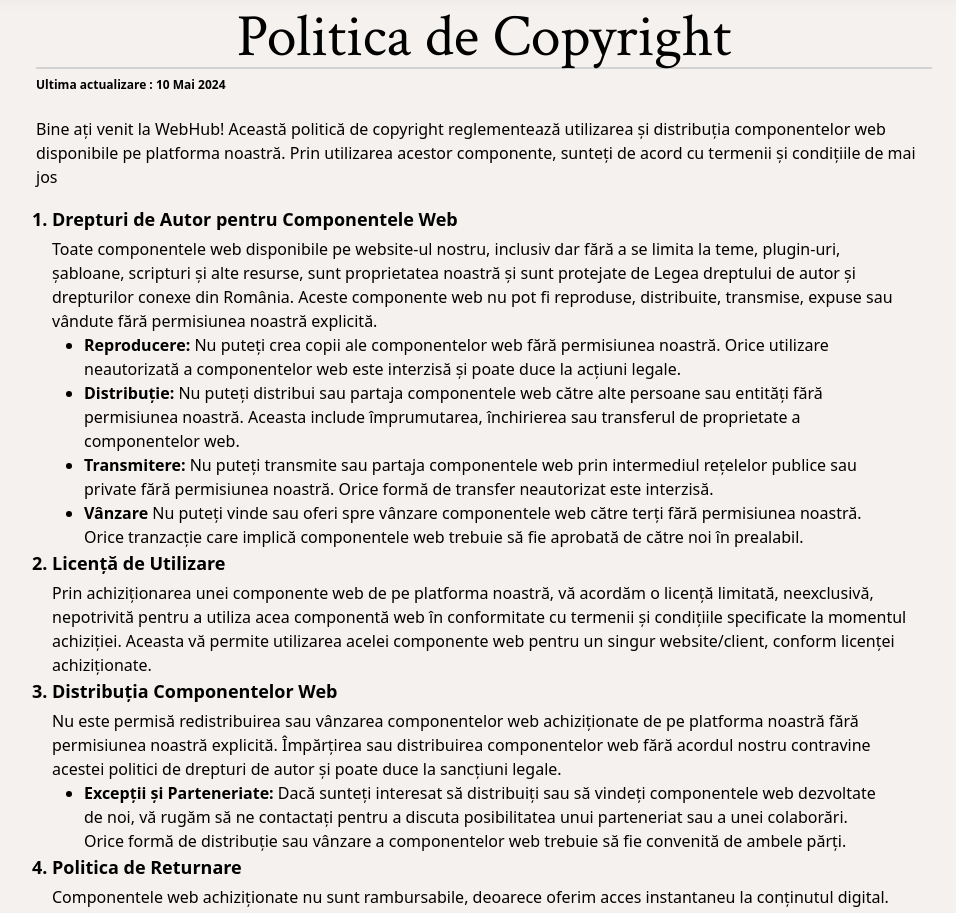
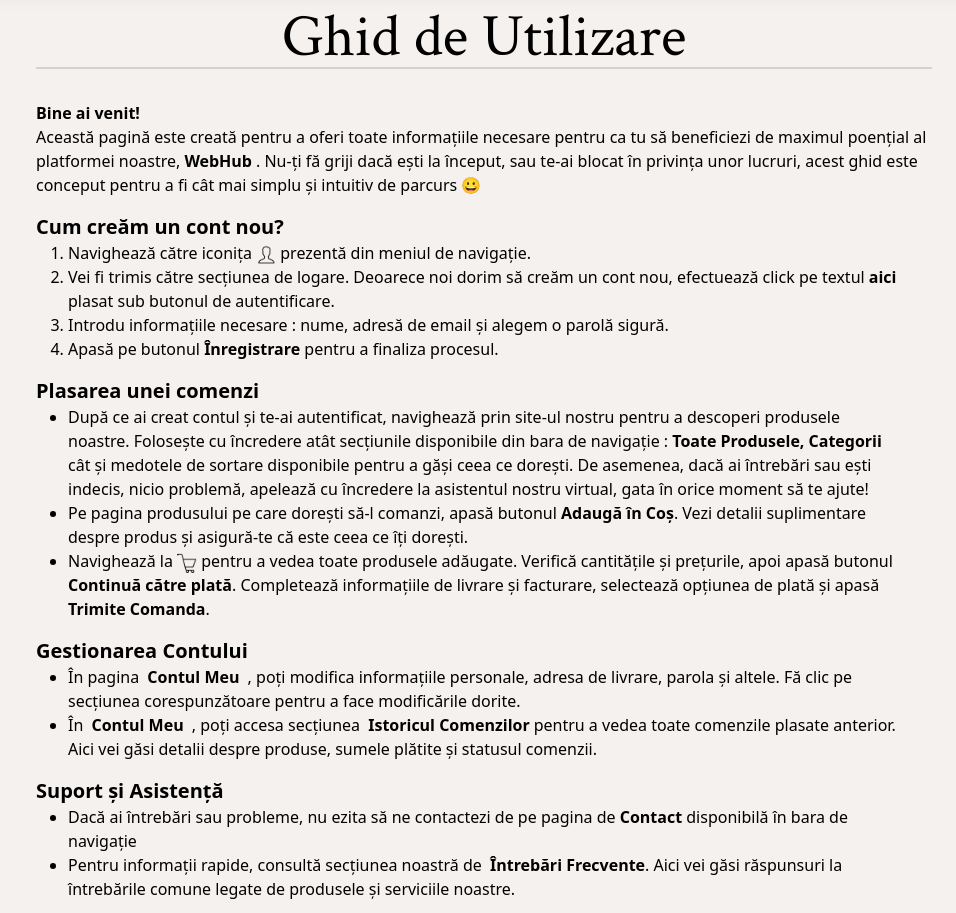
Before and after one commit to matei-george/licenta, a React (Vite) app in the folder frontend/: page / in a window 1280 px wide. Shown: the part 115-1028 px from the top of the page, without its empty margins (156-1112 px from the left). Built offline with nearby package versions, Linux system fonts and the light colour scheme.

Commit message:
Update contact font and add Guide page

```diff
--- a/frontend/src/App.jsx
+++ b/frontend/src/App.jsx
@@ -1,25 +1,11 @@
 // eslint-disable-next-line no-unused-vars
 import React from "react";
 
-import { Copyright } from "./Pages/Copyright/Copyright";
-import { Login } from "./Pages/Login/Login";
-import { Register } from "./Pages/Register/Register";
-import { Contact } from "./Pages/Contact/Contact";
-import { Politica } from "./Pages/PoliticaConf/Politica";
-import { TermeniCond } from "./Pages/TermeniCond/TermeniCond";
-import { FAQ } from "./Pages/FAQ/FAQ";
+import { GhidUtilizare } from "./Pages/GhidUtilizare/GhidUtilizare";
 export default function App() {
    return (
       <div>
-         <Copyright />
-         <Contact />
-         <Politica />
-         <TermeniCond />
-         <FAQ />
-         <div className="container flex">
-            <Login />
-            <Register />
-         </div>
+         <GhidUtilizare />
       </div>
 
       // https://codeshare.io/aiimaseaua
--- a/frontend/src/Pages/Contact/Contact.css
+++ b/frontend/src/Pages/Contact/Contact.css
@@ -11,7 +11,7 @@ main {
 }
 
 .contact-content p {
-   font-family: var(--crimson);
+   font-family: var(--inter);
    font-size: 18px;
 }
 
--- a/frontend/src/Pages/GhidUtilizare/GhidUtilizare.css
+++ b/frontend/src/Pages/GhidUtilizare/GhidUtilizare.css
@@ -0,0 +1,11 @@
+main {
+   background-color: var(--page-bg);
+}
+.gu-content {
+   width: 70vw;
+}
+
+.gu-title {
+   font-family: var(--crimson);
+   border-bottom: 2px solid lightgray;
+}
--- a/frontend/src/Pages/GhidUtilizare/GhidUtilizare.jsx
+++ b/frontend/src/Pages/GhidUtilizare/GhidUtilizare.jsx
@@ -0,0 +1,91 @@
+// eslint-disable-next-line no-unused-vars
+import React from "react";
+
+// Componente
+import { Navbar } from "../../Components/Navbar/Navbar";
+import { Footer } from "../../Components/Footer/Footer";
+
+// Stiluri
+import "../../shared.css";
+import "./GhidUtilizare.css";
+
+// Asseturi
+import user from "../../Components/Assets/Icons/icons8-user-50.png";
+import cart from "../../Components/Assets/Icons/icons8-shopping-cart-50.png";
+
+export const GhidUtilizare = () => {
+   return (
+      <main className="flex flex-col">
+         <Navbar />
+         <div className="gu-content mx-auto my-8 flex-1">
+            <h1 className="text-6xl gu-title text-center mb-8">Ghid de Utilizare</h1>
+            <p className="font-bold">Bine ai venit!</p>
+            <p className="mb-4">
+               Această pagină este creată pentru a oferi toate informațiile necesare pentru ca tu să beneficiezi de maximul poențial al platformei noastre,
+               <span className="font-semibold mx-1">WebHub</span>. Nu-ți fă griji dacă ești la început, sau te-ai blocat în privința unor lucruri, acest ghid este conceput
+               pentru a fi cât mai simplu și intuitiv de parcurs 😀
+            </p>
+            <p className="font-bold text-xl">Cum creăm un cont nou?</p>
+            <ul className="list-decimal px-8">
+               <li>
+                  Navighează către iconița <img src={user} alt="user-icon" className="inline w-5" /> prezentă din meniul de navigație.
+               </li>
+               <li>
+                  Vei fi trimis către secțiunea de logare. Deoarece noi dorim să creăm un cont nou, efectuează click pe textul <span className="font-bold">aici</span> plasat
+                  sub butonul de autentificare.
+               </li>
+               <li>Introdu informațiile necesare : nume, adresă de email și alegem o parolă sigură.</li>
+               <li>
+                  Apasă pe butonul <span className="font-bold">Înregistrare</span> pentru a finaliza procesul.
+               </li>
+            </ul>
+            <p className="font-bold text-xl mt-4">Plasarea unei comenzi</p>
+            <ul className="list-disc px-8">
+               <li>
+                  După ce ai creat contul și te-ai autentificat, navighează prin site-ul nostru pentru a descoperi produsele noastre. Folosește cu încredere atât secțiunile
+                  disponibile din bara de navigație : <span className="font-bold">Toate Produsele, Categorii</span> cât și medotele de sortare disponibile pentru a găși ceea
+                  ce dorești. De asemenea, dacă ai întrebări sau ești indecis, nicio problemă, apelează cu încredere la asistentul nostru virtual, gata în orice moment să te
+                  ajute!
+               </li>
+               <li>
+                  Pe pagina produsului pe care dorești să-l comanzi, apasă butonul <span className="font-bold">Adaugă în Coș</span>. Vezi detalii suplimentare despre produs și
+                  asigură-te că este ceea ce îți dorești.
+               </li>
+               <li>
+                  Navighează la <img src={cart} alt="cart-icon" className="inline w-5" /> pentru a vedea toate produsele adăugate. Verifică cantitățile și prețurile, apoi
+                  apasă butonul <span className="font-bold">Continuă către plată</span>. Completează informațiile de livrare și facturare, selectează opțiunea de plată și
+                  apasă <span className="font-bold">Trimite Comanda</span>.
+               </li>
+            </ul>
+            <p className="font-bold text-xl mt-4">Gestionarea Contului</p>
+            <ul className="list-disc px-8">
+               <li>
+                  În pagina <span className="font-bold mx-1">Contul Meu</span> , poți modifica informațiile personale, adresa de livrare, parola și altele. Fă clic pe
+                  secțiunea corespunzătoare pentru a face modificările dorite.
+               </li>
+               <li>
+                  În <span className="font-bold mx-1">Contul Meu</span> , poți accesa secțiunea <span className="font-bold mx-1">Istoricul Comenzilor</span>pentru a vedea
+                  toate comenzile plasate anterior. Aici vei găsi detalii despre produse, sumele plătite și statusul comenzii.
+               </li>
+            </ul>
+            <p className="font-bold text-xl mt-4">Suport și Asistență</p>
+            <ul className="list-disc px-8">
+               <li>
+                  Dacă ai întrebări sau probleme, nu ezita să ne contactezi de pe pagina de <span className="font-bold">Contact</span> disponibilă în bara de navigație
+               </li>
+               <li>
+                  Pentru informații rapide, consultă secțiunea noastră de <span className="font-bold ml-1">Întrebări Frecvente</span>. Aici vei găsi răspunsuri la întrebările
+                  comune legate de produsele și serviciile noastre.
+               </li>
+            </ul>
+            <p className="my-4">
+               Acum ești pregătit să începi să folosești produsele noastre web! Dacă ai nevoie de ajutor suplimentar sau dacă întâlnești orice dificultate, nu ezita să ne
+               contactezi. Echipa noastră este aici pentru a te ajuta să ai o experiență online plăcută și fără probleme.
+            </p>
+            <p className="mt-8 mb-2">Mulțumim pentru utilizarea platformei noastre!</p>
+            <p className="mb-8 font-bold">Echipa WebHub.</p>
+         </div>
+         <Footer />
+      </main>
+   );
+};
```
